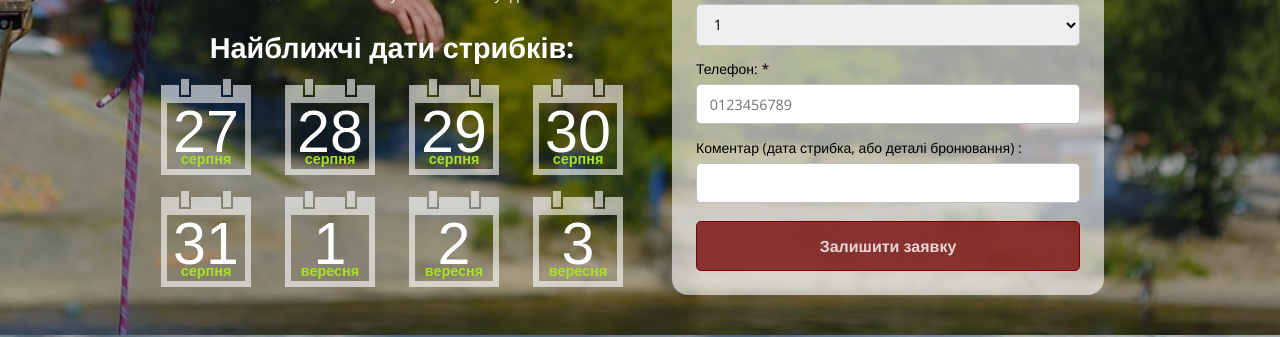
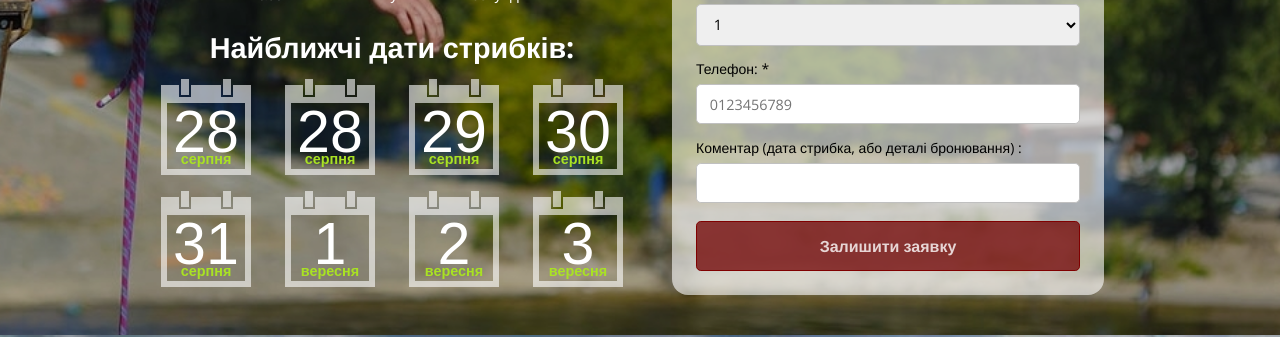
Before and after one commit to Andreyfilko/go-jump, a Jekyll site: the page built from index.md, in a window 1280 px wide and 900 px high, scrolled down 499 px. Shown: the part 162-499 px from the top of the window. Built offline with Jekyll 4.4.1, drawn with Linux system fonts in a browser that asks for light colours; some web fonts are replaced.

Commit message:
Update _config.yml

```diff
--- a/_config.yml
+++ b/_config.yml
@@ -35,7 +35,7 @@ google_analytics:
 theme: jekyll-theme-cayman
 
 dates:
-  - 2026-08-27
+  - 2026-08-28
   - 2026-08-28
   - 2026-08-29
   - 2026-08-30
```
